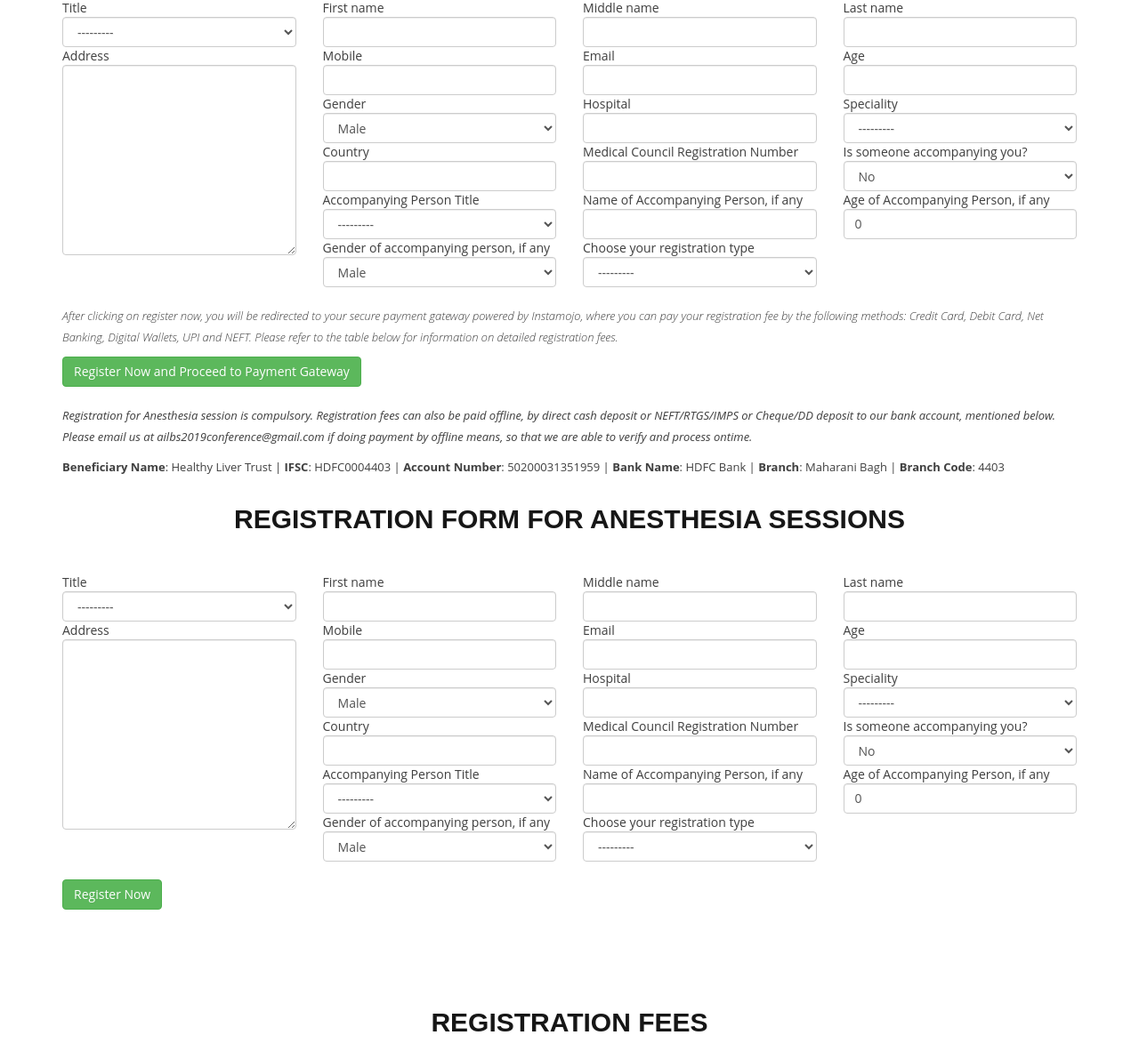
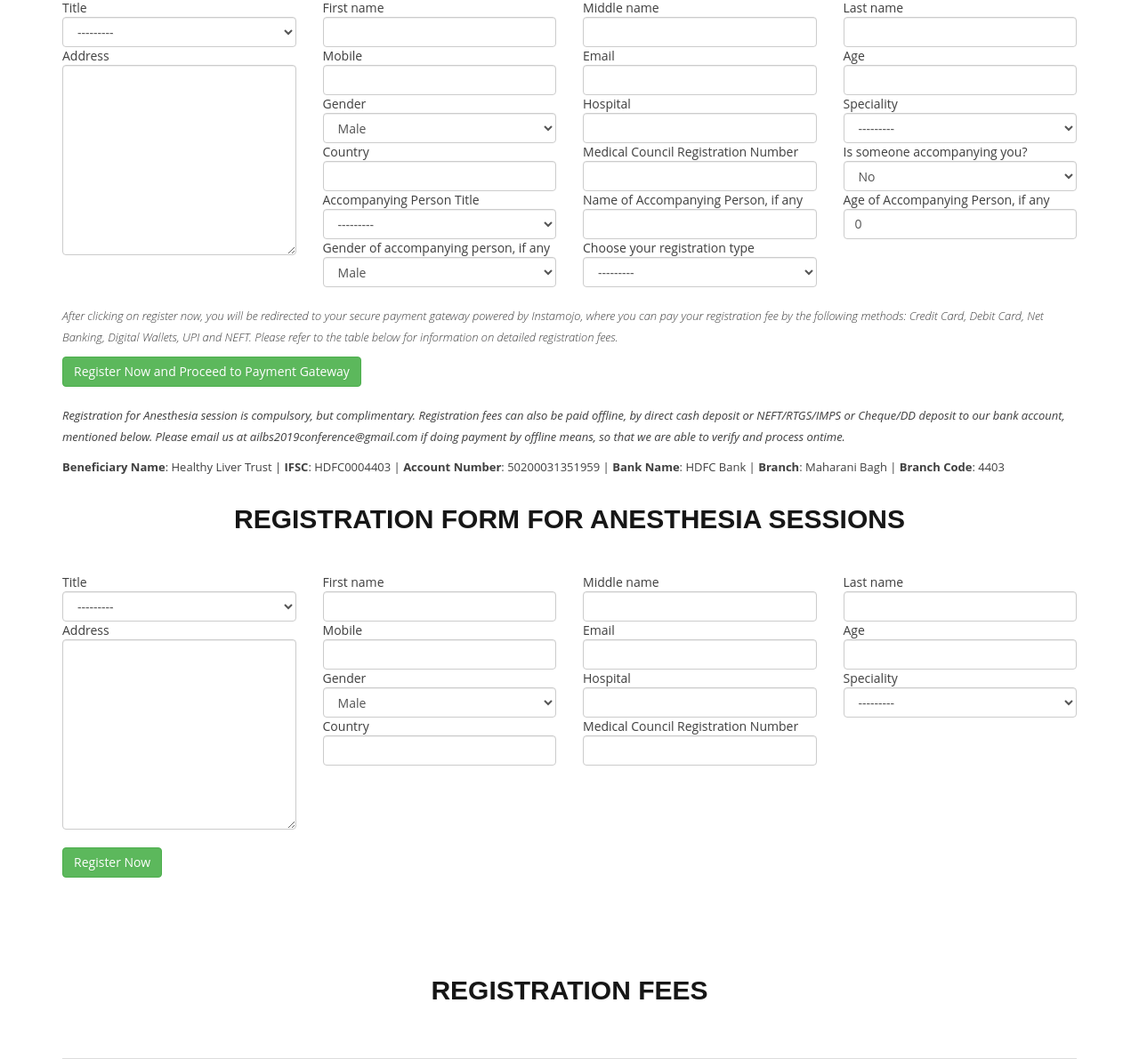
Before and after one commit to dotslash227/ailbs-website, a Django app: page /registration/ in a window 1280 px wide; the page is wider, and only the part inside the window is pictured. Shown: the part 490-1681 px from the top of that part at 89% size. Run offline with Django 3.2, Linux system fonts and the light colour scheme; some libraries are stand-ins or nearby versions.

Commit message:
changes for aneshtesia form

```diff
--- a/registration/admin.py
+++ b/registration/admin.py
@@ -1,9 +1,10 @@
 from django.contrib import admin
 
-from .models import Registration
+from .models import Registration, AnesthesiaRegistration
 from import_export.admin import ImportExportActionModelAdmin
 
 class RegistrationAdmin(ImportExportActionModelAdmin):
-    pass
+    list_display = ["first_name", "middle_name", "last_name", "email", "hospital", "speciality"]
 
 admin.site.register(Registration, RegistrationAdmin)
+admin.site.register(AnesthesiaRegistration, RegistrationAdmin)
--- a/registration/forms.py
+++ b/registration/forms.py
@@ -10,8 +10,8 @@ class RegistrationForm(ModelForm):
 
 class AnesRegistrationForm(ModelForm):
     class Meta:
-        model = Registration
-        exclude = ["amount", "status", "txnid", "mode_of_payment", "date_added"]
+        model = AnesthesiaRegistration
+        exclude = ["date_added"]
 
 class AbstractForm(ModelForm):
     class Meta:
--- a/registration/models.py
+++ b/registration/models.py
@@ -95,33 +95,6 @@ class AnesthesiaRegistration(models.Model):
     ), blank=True, null=True)
     country = models.CharField(max_length=50, blank=True, null=True)
     registration_number = models.CharField(max_length=100, blank=True, null=True, verbose_name="Medical Council Registration Number")
-    accompany = models.BooleanField(default=False, choices=(
-        (True, "Yes"),
-        (False, "No"),
-    ), verbose_name="Is someone accompanying you?")
-    accompanying_title = models.CharField(max_length=4, blank=True, null=True, choices=(
-        ("Dr.", "Dr."),
-        ("Mr.", "Mr."),
-        ("Mrs.", "Mrs."),
-        ("Ms.", "Ms."),
-        ("Sir", "Sir"),
-    ), verbose_name="Accompanying Person Title")
-    accompanying_name = models.CharField(max_length=150, blank=True, null=True, verbose_name="Name of Accompanying Person, if any")
-    accompanying_age = models.IntegerField(default=0, verbose_name="Age of Accompanying Person, if any")
-    accompanying_gender = models.CharField(max_length=15, default="Male", choices=(
-        ("Male", "Male"),
-        ("Female", "Female"),
-    ), verbose_name="Gender of accompanying person, if any")
-    mode_of_payment = models.CharField(max_length=25, blank=True, null=True)
-    txnid = models.CharField(max_length=25, blank=True, null=True)
-    amount = models.FloatField(blank=True, null=True)
-    status = models.CharField(max_length=25, blank=True, null=True)
-    plan = models.IntegerField(blank=True, null=True, choices=(
-        (1, "Workshop (Delegate)"),
-        (2, "Workshop (Trainee)"),
-        (3, "Delegate (National)"),
-        (4, "Trainees (National)"),
-    ), verbose_name="Choose your registration type")
 
     def __str__(self):
         return self.first_name + " " + self.last_name
--- a/registration/urls.py
+++ b/registration/urls.py
@@ -5,5 +5,6 @@ app_name = "registration"
 
 urlpatterns = [
     path('', views.RegistrationPage.as_view(), name="index"),
-    path('abstract-submission', views.Abstract.as_view(), name="abstract")
+    path('abstract-submission', views.Abstract.as_view(), name="abstract"),
+    path('anesthesia-registration', views.registrationAnesthesia, name="a-registration"),
 ]
--- a/registration/views.py
+++ b/registration/views.py
@@ -39,6 +39,15 @@ class RegistrationPage(View):
         return render(request, "registration/success.html", {})
 
 
+def registrationAnesthesia(request):
+    form = AnesRegistrationForm(request.POST)
+    form.save()
+
+    return render(request, "registration/success-a.html", {
+
+    })
+
+
 class Abstract(View):
     def get(self, request):
         form = AbstractForm()
--- a/templates/registration/register.html
+++ b/templates/registration/register.html
@@ -37,7 +37,7 @@
             <br />
             <div class="table_info">
                 <div class="media-body">
-                    <p><i>Registration for Anesthesia session is compulsory. Registration fees can also be paid offline, by direct cash deposit or NEFT/RTGS/IMPS or Cheque/DD deposit to our bank account, mentioned below. Please email us at ailbs2019conference@gmail.com if doing payment by offline means, so that we are able to verify and process ontime.
+                    <p><i>Registration for Anesthesia session is compulsory, but complimentary. Registration fees can also be paid offline, by direct cash deposit or NEFT/RTGS/IMPS or Cheque/DD deposit to our bank account, mentioned below. Please email us at ailbs2019conference@gmail.com if doing payment by offline means, so that we are able to verify and process ontime.
                         </i></p>
                     <p><b>Beneficiary Name</b>: Healthy Liver Trust | <b>IFSC</b>: HDFC0004403 | <b>Account Number</b>: 50200031351959 | <b>Bank Name</b>: HDFC Bank | <b>Branch</b>: Maharani Bagh | <b>Branch Code</b>: 4403</p>
                 </div>
@@ -51,7 +51,7 @@
             <div class="main_heading center clearfix">
                 <h2>Registration form for Anesthesia Sessions</h2>
             </div>
-            <form name="registration-form" action="{% url "registration:index" %}" method="post">
+            <form name="registration-form" action="{% url "registration:a-registration" %}" method="post">
                 {% csrf_token %}
                 <div class="row">
                     {% for field in anesform %}
--- a/web/models.py
+++ b/web/models.py
@@ -63,7 +63,7 @@ class News(models.Model):
 
 
 class Agenda(models.Model):
-    date = models.DateField(default=timezone.now())
+    date = models.DateField(default=timezone.now)
     time_range = models.CharField(max_length=50)
     title = models.CharField(max_length=150)
     venue = models.CharField(max_length=150)
```
Also changed, not shown: templates/registration/success-a.html (added, +34 -0 lines), registration/migrations/0010_auto_20181218_1112.py (added), web/migrations/0013_auto_20181218_1112.py (added), web/migrations/0014_auto_20181218_1118.py (added), web/migrations/0015_auto_20181218_1118.py (added).
